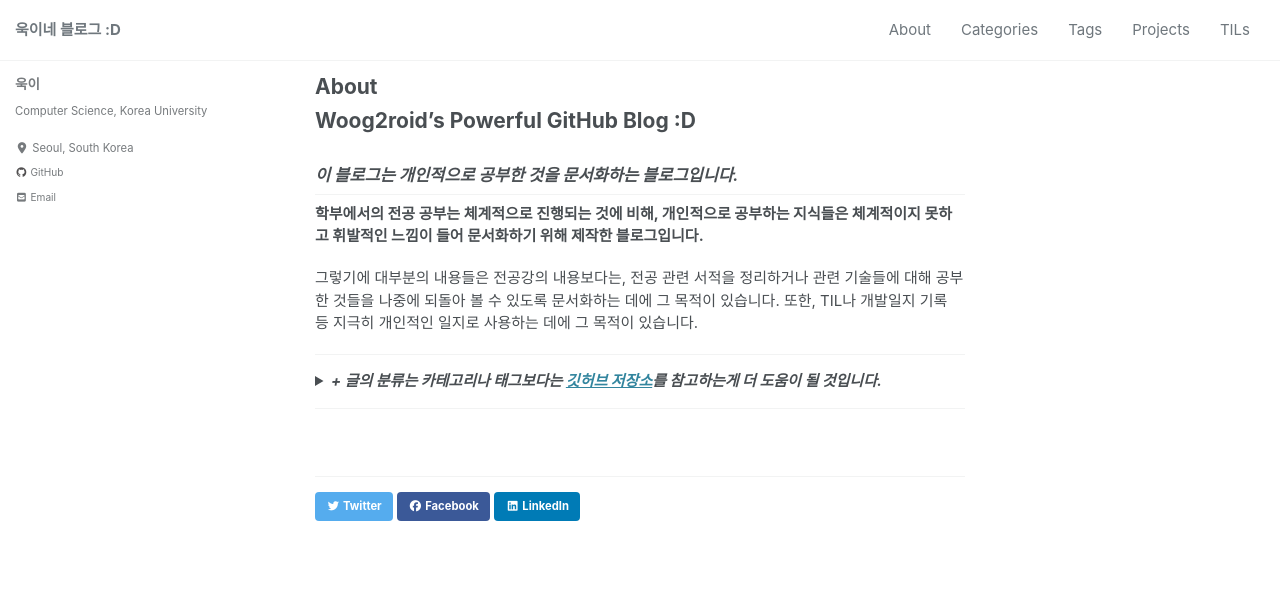
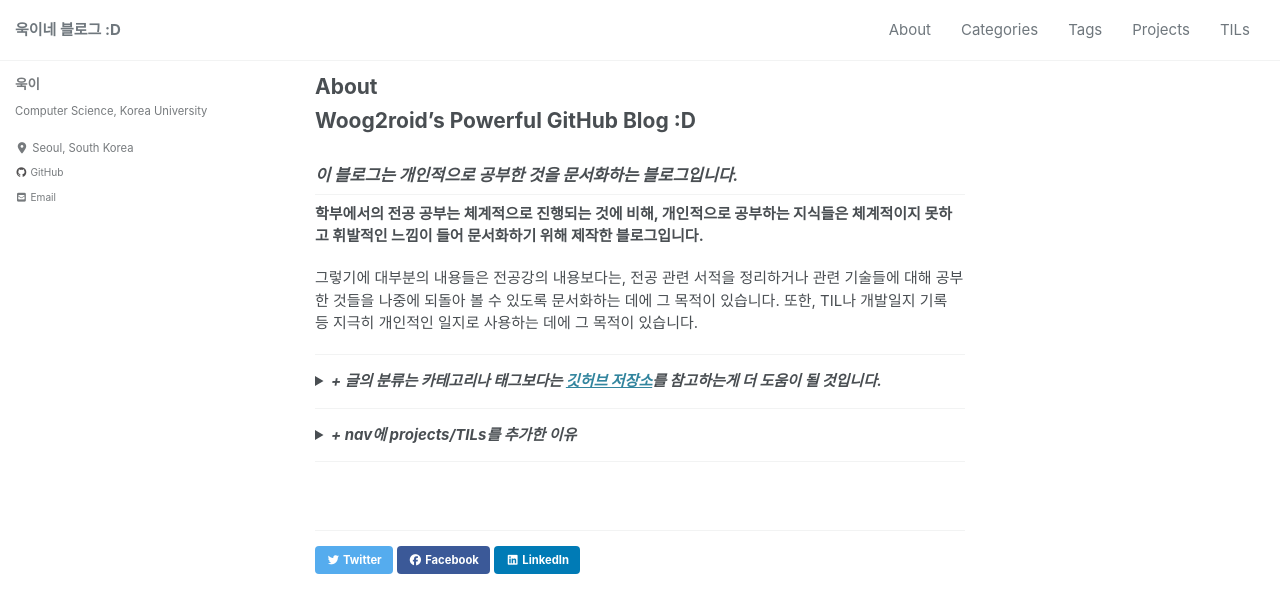
Before and after one commit to woog2roid/old-blog, a Jekyll site: the page built from _pages/about.md, in a window 1280 px wide and 900 px high. Shown: the top 613 px of the window. Built offline with Jekyll 4.4.1, drawn with Linux system fonts in a browser that asks for light colours; cached includes are drawn as plain includes; nearby versions of some CDN libraries.

Commit message:
about: projects, nav

```diff
--- a/_pages/about.md
+++ b/_pages/about.md
@@ -38,3 +38,26 @@ __[깃허브 레포지터리](https://github.com/woog2roid/woog2roid.github.io/t
 </details>
 
 -----
+
+<details>
+
+<summary>
+
+<strong><em>+ nav에 projects/TILs를 추가한 이유 </em></strong>
+
+</summary>
+
+<div markdown = 1>
+
+__TILs에는 <em>간단한 개념들</em>을 정리할 것이다.__
+
+공부를 하면서 배우게 되는 용어나 개념들이 많았는데, 이를 블로그에 포스팅하자니 카테고리나 태그가 애매하다 싶었다. 그렇다고 올리지 않자니 또 블로그 포스팅을 통해 얻는 재미와 이점(한번 더 정리하면서 더 깊게 이해함 + 나중에 다시보기 편함)을 포기할 수 없어서, TILs를 만들었다.
+
+__Projects에는 개발일지와 토이 프로젝트를 통해 배운 것들을 정리할 것이다.__
+
+프로젝트들을 진행하면서 얻는 지식들은 생각보다 많았는데, 이러한 지식들은 특히 온라인을 통해 얻어졌고 체계적으로 얻어지지는 않았다. 프로젝트가 끝나면 점점 잊혀진다는 느낌을 받았고, 한 번 정리는 해두자는 마음으로 만들게 되었다.
+
+</div>
+</details>
+
+-----
```
